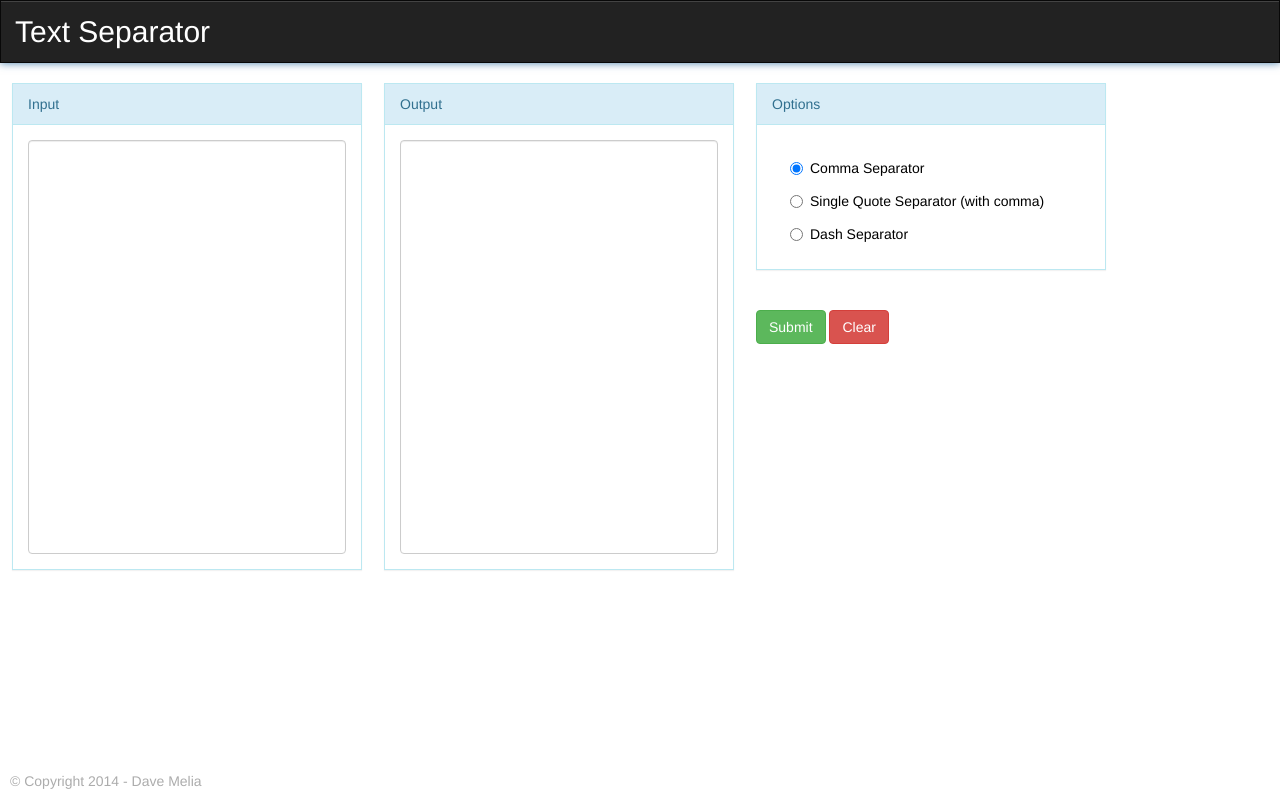
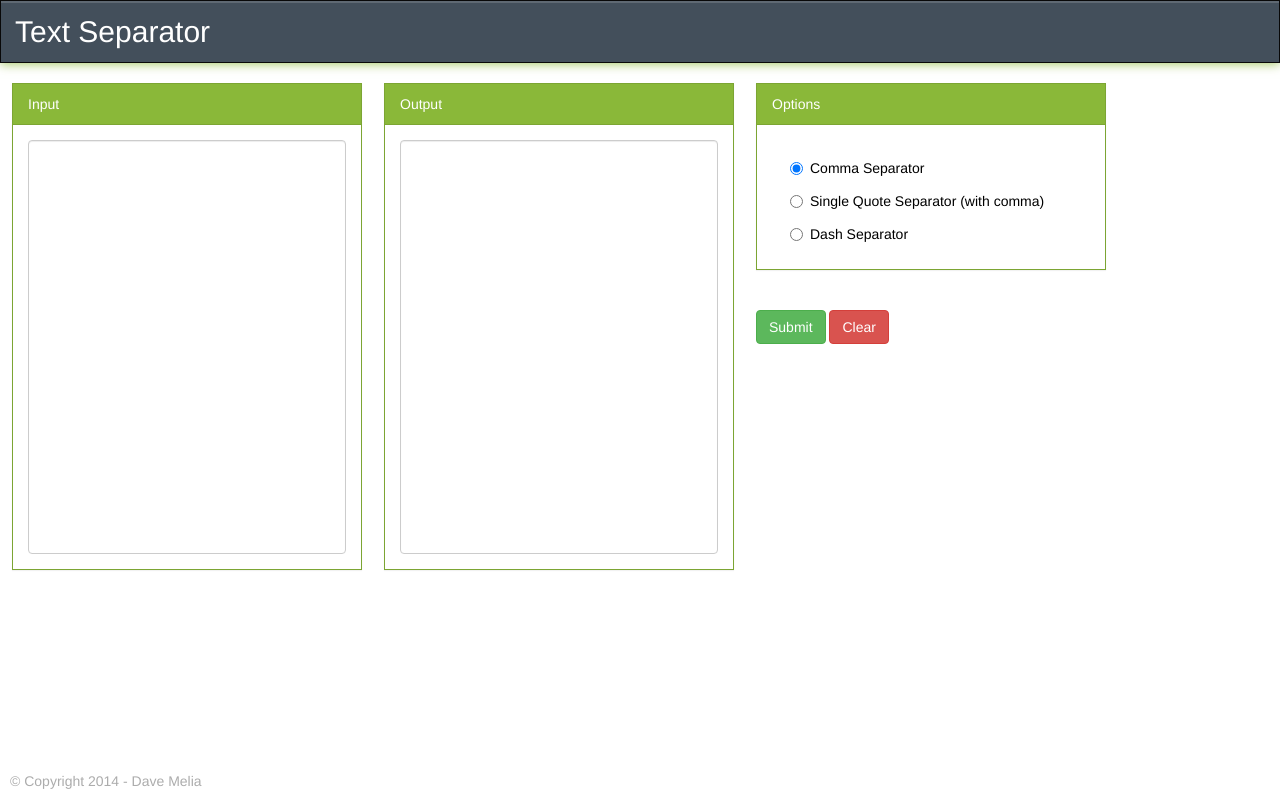
Before and after one commit to Dave-Melia/Text-Separator, a plain HTML site: page index.html in a window 1280 px wide. Drawn offline with nearby package versions, Linux system fonts and the light colour scheme.

Commit message:
Design Revamp
Redesigned the colours and tidied CSS

```diff
--- a/index.html
+++ b/index.html
@@ -9,7 +9,7 @@
 	<body>
 			<!-- START NAV -->
 			<nav class="navbar navbar-inverse" role="navigation">
-				<h2>Text Separator</h2>
+				<a href=""><h2>Text Separator</h2></a>
 			</nav><!-- END NAV -->
 
 
--- a/style.css
+++ b/style.css
@@ -14,17 +14,27 @@ p, h1, h2, h3, h4, h5 {
 
 h2 {
 	margin: 14px;
+	width: 200px;
 }
 
 textarea {
     resize: none;
 }
 
+a:link, a:hover, a:active, a:visited  {
+	text-decoration: none;
+	color: #FFFFFF;
+}
+
+.navbar {
+	background-color: #434F5B;
+}
+
 .navbar-inverse {
 	color: #FFFFFF;
 	border-radius: 0px;
-  	-webkit-box-shadow: inset 0 1px 0 rgba(255, 255, 255, .15), 0 0px 8px rgba(28,97,151, 0.8);
-          	box-shadow: inset 0 1px 0 rgba(255, 255, 255, .15), 0 0px 8px rgba(28,97,151, 0.8);
+  	-webkit-box-shadow: inset 0 2px 0 rgba(255, 255, 255, .15), 0 0px 10px rgba(138,184,57, 0.8);
+          	box-shadow: inset 0 2px 0 rgba(255, 255, 255, .15), 0 1px 10px rgba(138,184,57, 0.8);
 }
 
 #wrap {
@@ -32,7 +42,7 @@ textarea {
 }
 
 #main {
-	overflow:auto;
+	overflow: auto;
 	padding-bottom: 30px;
 }
 
@@ -61,7 +71,7 @@ textarea {
 
 #footer {
 	position: relative;
-	clear:both;
+	clear: both;
 	color: #ACACAC;
 	padding-left: 10px;
 }
@@ -78,8 +88,19 @@ textarea {
 	border-radius: 0px;
 }
 
+.panel {
+	border-top-color: #7ca533;
+	border-color: #7ca533;
+}
+
 .panel-wrap {
-	position:relative;
-	min-height:1px;
+	position: relative;
+	min-height: 1px;
 	float: left;
 }
+
+.panel-info>.panel-heading {
+	color: #FFFFFF;
+	background-color: #8AB839;
+	border-color: #7ca533;
+}
```
